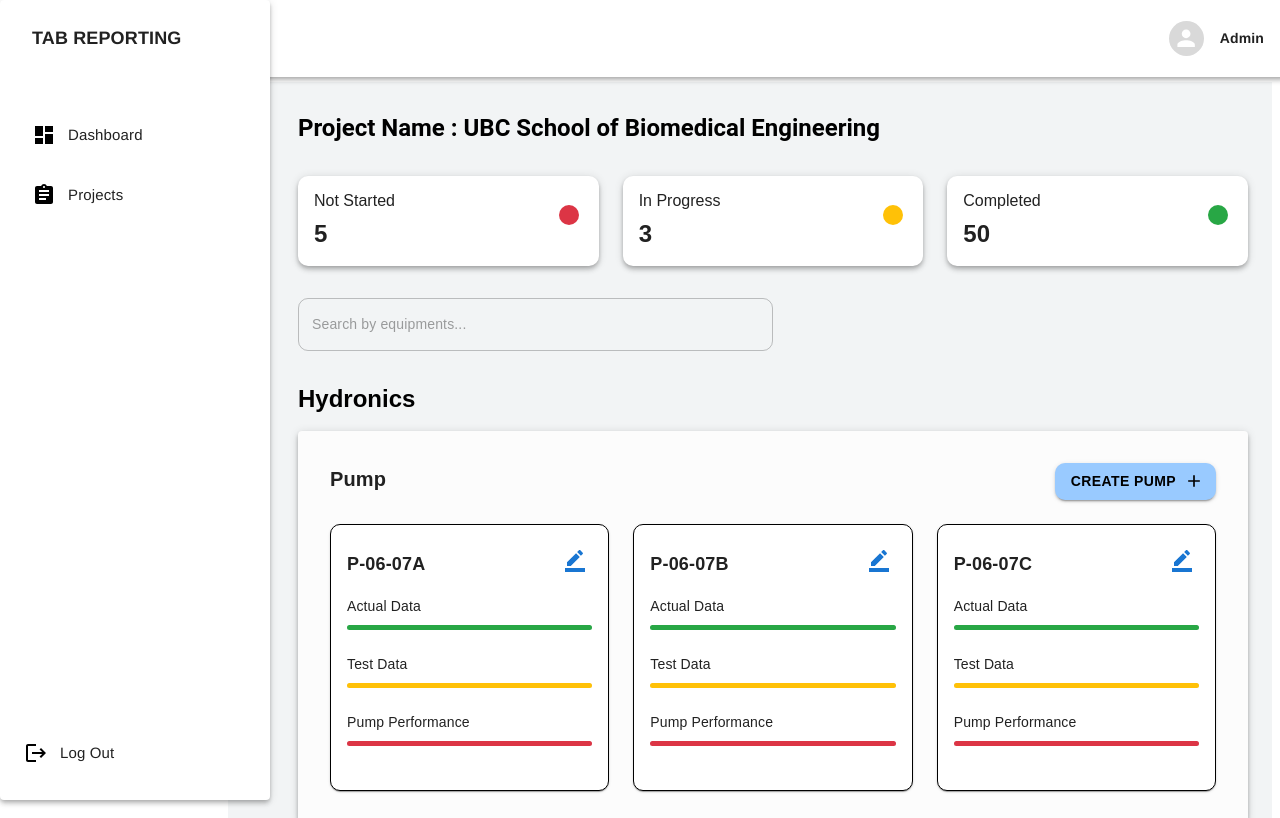
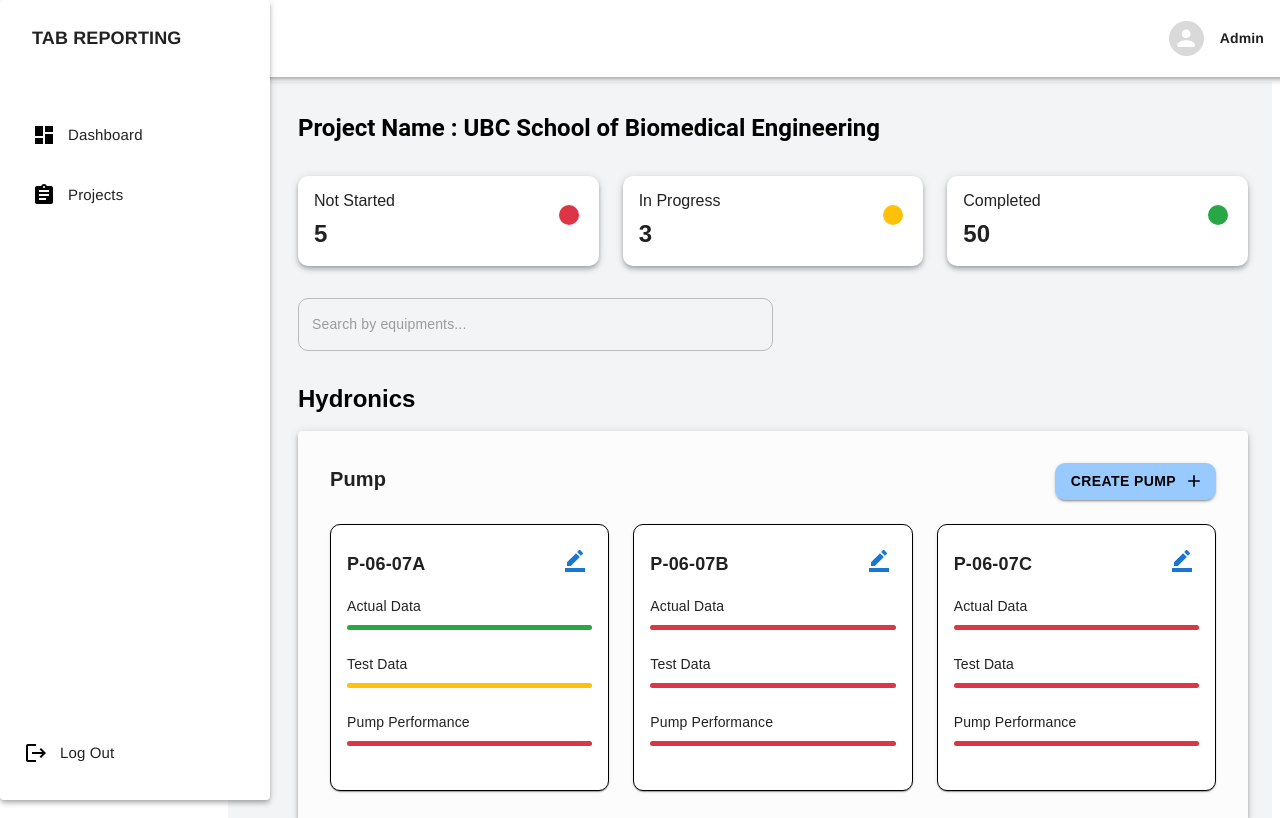
Before and after one commit to harshadyadav8485/ReactViteProject, a React (Vite) app: page /project2 in a window 1280 px wide. Built offline with nearby package versions, Linux system fonts and the light colour scheme.

Commit message:
chnage the satus line color of other pump

```diff
--- a/src/Pages/Projects2.jsx
+++ b/src/Pages/Projects2.jsx
@@ -59,6 +59,9 @@
   const renderEquipmentCard = (item) => {
     const isFan = item.type === "Fan";
 
+    // Red override for P-06-07B and P-06-07C
+    const useRedColor = item.id === "P-06-07B" || item.id === "P-06-07C";
+
     return (
       <Tooltip title="Click here to fill actual data" arrow>
         <Card
@@ -101,7 +104,6 @@
                 {item.id}
               </Typography>
 
-              {/* ✅ Show edit button for both Pump and Fan */}
               <Tooltip title={`Edit ${item.type}`}>
                 <IconButton
                   size="small"
@@ -111,7 +113,7 @@
                     if (item.type === "Pump") {
                       navigate("/editPumpCreation");
                     } else if (item.type === "Fan") {
-                      navigate("/editFanCreation"); // ⚠️ Make sure this route exists
+                      navigate("/editFanCreation");
                     }
                   }}
                 >
@@ -120,7 +122,7 @@
               </Tooltip>
             </Box>
 
-            {/* Progress bars... unchanged */}
+            {/* Progress bars with conditional colors */}
             <Stack spacing={3}>
               <Box>
                 <Typography
@@ -140,7 +142,7 @@
                     borderRadius: "10px",
                     bgcolor: "#e9ecef",
                     "& .MuiLinearProgress-bar": {
-                      bgcolor: "#28a745",
+                      bgcolor: useRedColor ? "#dc3545" : "#28a745", // red or green
                     },
                   }}
                 />
@@ -164,7 +166,7 @@
                     borderRadius: "10px",
                     bgcolor: "#e9ecef",
                     "& .MuiLinearProgress-bar": {
-                      bgcolor: "#ffc107",
+                      bgcolor: useRedColor ? "#dc3545" : "#ffc107", // red or yellow
                     },
                   }}
                 />
@@ -188,7 +190,7 @@
                     borderRadius: "10px",
                     bgcolor: "#e9ecef",
                     "& .MuiLinearProgress-bar": {
-                      bgcolor: "#dc3545",
+                      bgcolor: "#dc3545", // Always red
                     },
                   }}
                 />
@@ -199,6 +201,7 @@
       </Tooltip>
     );
   };
+
 
   return (
       <Box
```
